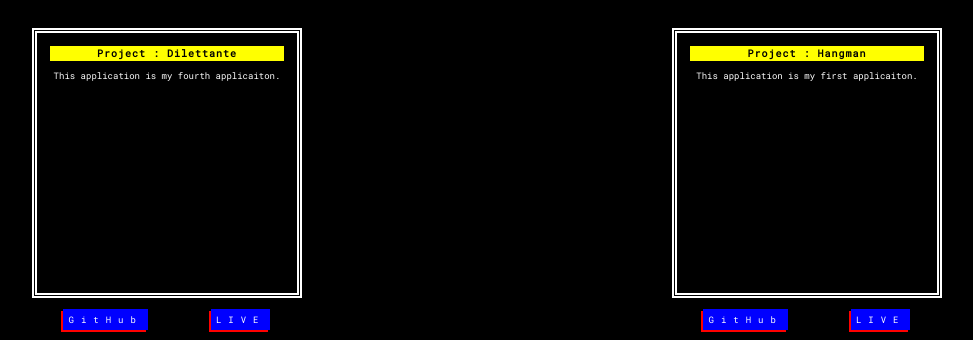
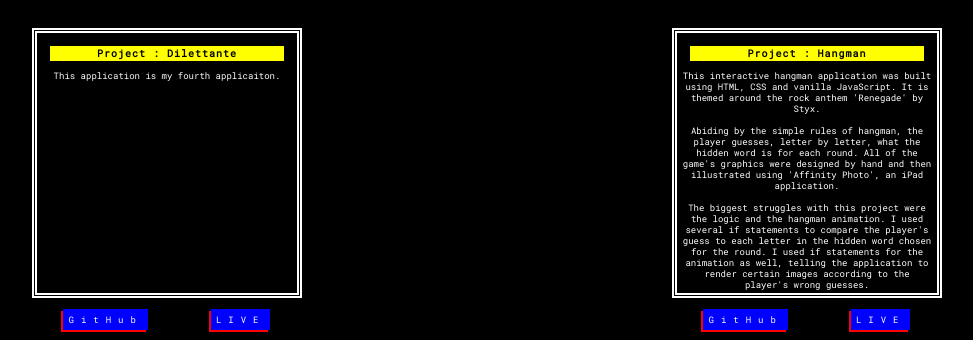
Before and after one commit to grantspell/spell-portfolio, a React (Create React App) app: page /experience in a window 1280 px wide. Shown: the part 338-678 px from the top of the page, without its empty margins (153-1126 px from the left). Built offline with nearby package versions, Linux system fonts and the light colour scheme.

Commit message:
UPDATED | `hangman` project description

```diff
--- a/src/components/experience/Experience.js
+++ b/src/components/experience/Experience.js
@@ -107,7 +107,11 @@ class Experience extends Component {
                 <Project>
                     <ProjectDisplay>
                         <h3>Project : Hangman</h3>
-                        <p>This application is my first applicaiton.</p>
+                        <p>
+                            This interactive hangman application was built using HTML, CSS and vanilla JavaScript. It is themed around the rock anthem 'Renegade' by Styx. <br/><br/>
+                            Abiding by the simple rules of hangman, the player guesses, letter by letter, what the hidden word is for each round. All of the game's graphics were designed by hand and then illustrated using 'Affinity Photo', an iPad application. <br/><br/>
+                            The biggest struggles with this project were the logic and the hangman animation. I used several if statements to compare the player's guess to each letter in the hidden word chosen for the round. I used if statements for the animation as well, telling the application to render certain images according to the player's wrong guesses.
+                        </p>
                     </ProjectDisplay>
                     <ProjectLinks>
                         <a href="https://github.com/grantspell/project_one" target="_blank" >GitHub</a>
```
